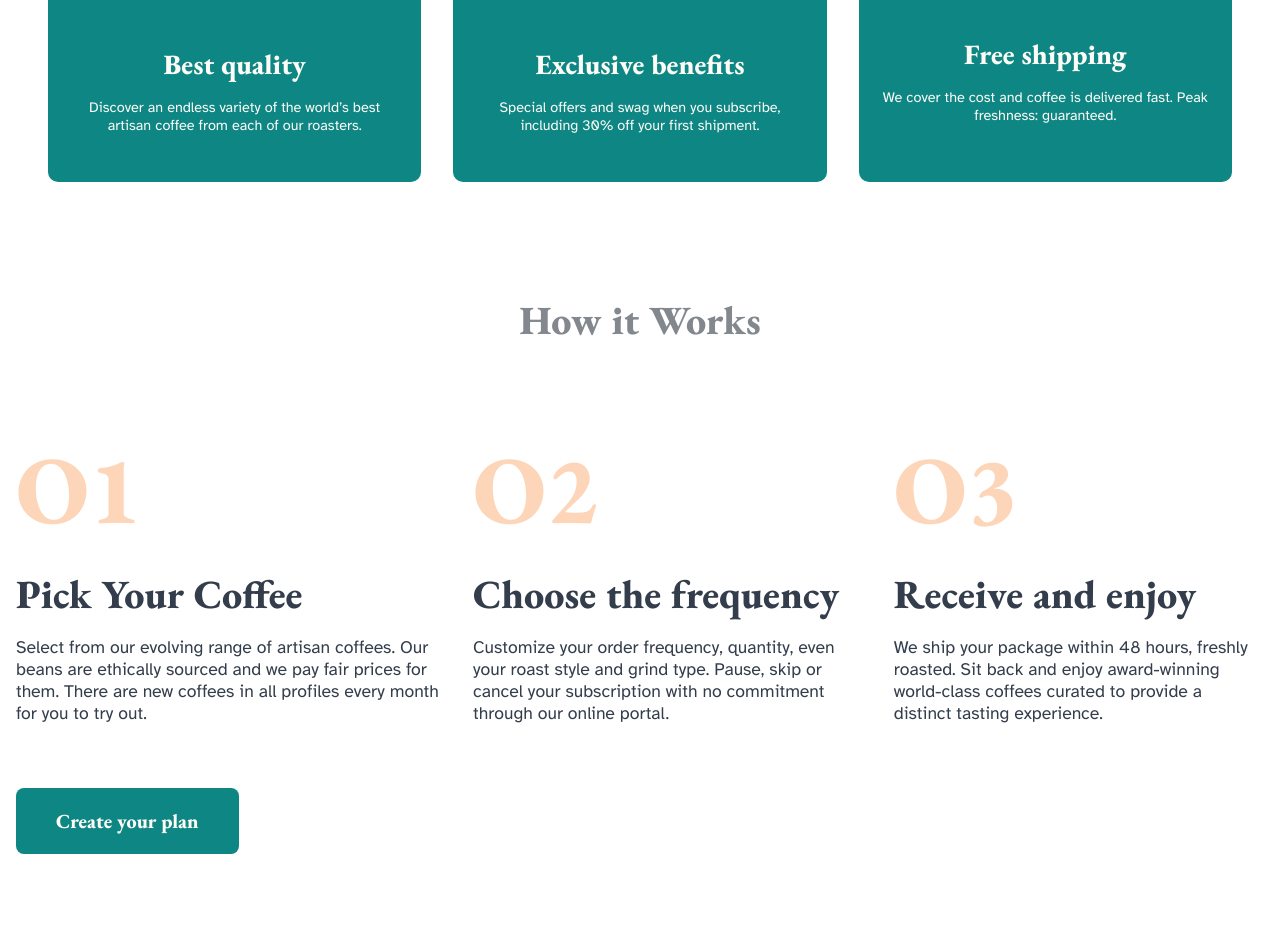
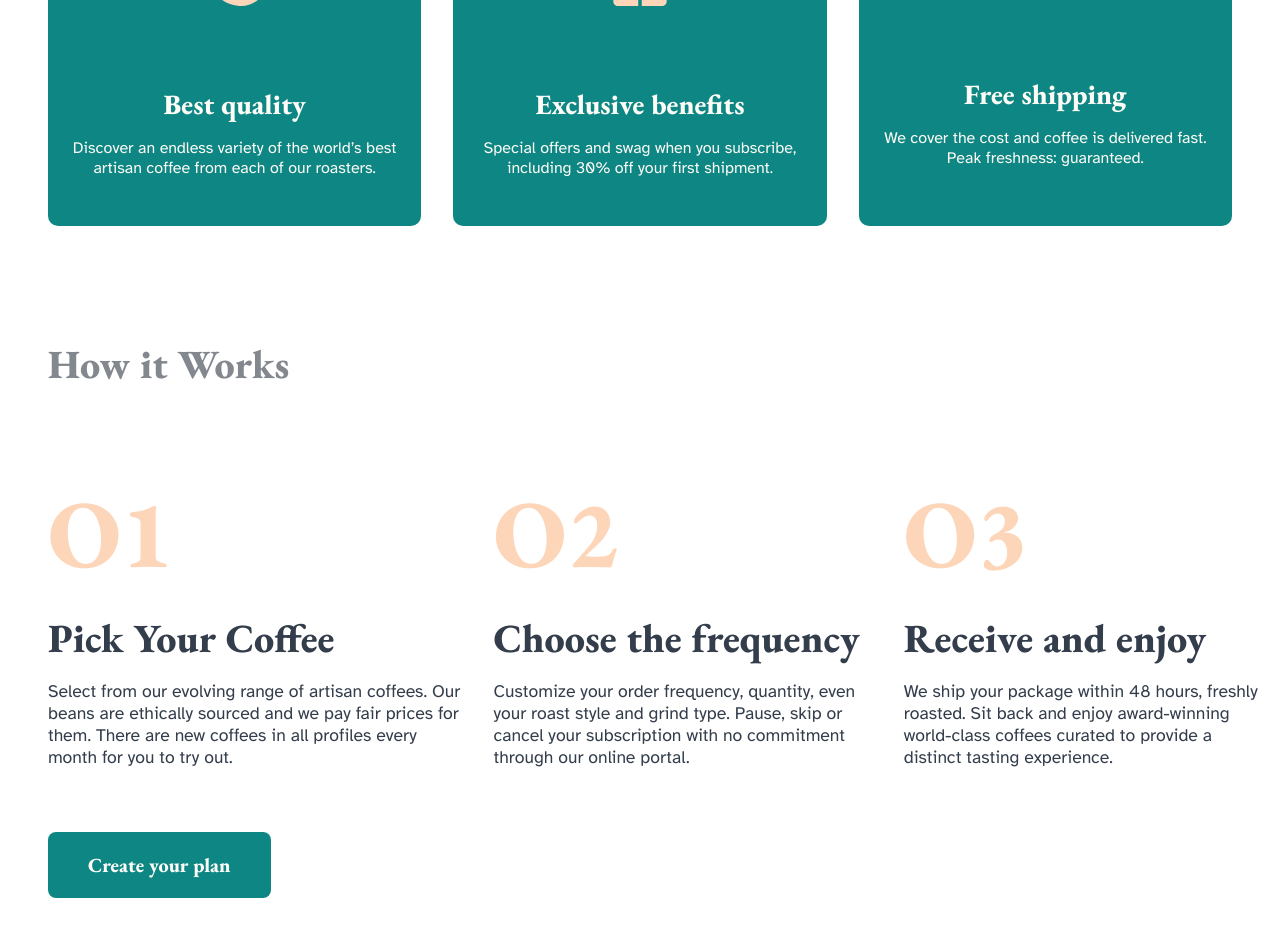
Before and after one commit to chingu-voyages/v41-toucans-team-04, a React (Create React App) app: page / in a window 1280 px wide. Shown: the part 1860-2796 px from the top of the page. Built offline with nearby package versions, Linux system fonts and the light colour scheme.

Commit message:
refractor css, cleaned the layout

```diff
--- a/src/components/Main.css
+++ b/src/components/Main.css
@@ -8,6 +8,15 @@ h6,
 .btn {
 	font-family: 'EB Garamond', serif;
 	font-weight: 800;
+}
+p {
+	text-align: center;
+	font-size: 1rem;
+}
+@media (min-width: 640px) {
+	p {
+		text-align: left;
+	}
 }
 .btn {
 	color: var(--main-white);
@@ -23,6 +32,13 @@ h6,
 .btn:hover {
 	opacity: 0.75;
 	color: var(--main-orange);
+}
+/* container */
+@media (min-width: 1280px) {
+	.container {
+		max-width: 1280px;
+		margin: 0 auto;
+	}
 }
 /* sections */
 .showcase,
@@ -56,7 +72,6 @@ h6,
 	font-size: 1rem;
 	line-height: 1.4;
 	z-index: 2;
-	text-align: center;
 }
 .main-video {
 	position: absolute;
@@ -88,18 +103,12 @@ h6,
 	.main-text {
 		max-width: 60%;
 		font-size: 1.1rem;
-		text-align: left;
 	}
 	.main-btn {
 		font-size: 1.5rem;
 	}
 }
 @media (min-width: 1280px) {
-	/* container */
-	.container {
-		max-width: 1280px;
-		margin: 0 auto;
-	}
 	.main-title {
 		font-size: 5rem;
 		margin-top: 3rem;
@@ -163,10 +172,6 @@ h6,
 	max-width: 320px;
 	height: auto;
 }
-.showcase-item p {
-	font-size: 1rem;
-	text-align: center;
-}
 @media (min-width: 640px) {
 	.showcase-item {
 		flex-direction: row;
@@ -177,9 +182,7 @@ h6,
 		align-items: flex-start;
 		gap: 2.5rem;
 		margin-bottom: 2.5rem;
-	}
-	.showcase-item p {
-		text-align: left;
+		width: 50%;
 	}
 }
 @media (min-width: 1280px) {
@@ -212,7 +215,6 @@ h6,
 	font-size: clamp(2.75rem, 8vw, 4rem);
 }
 .features-text {
-	font-size: 1rem;
 	text-align: center;
 	padding: 1rem;
 }
@@ -253,9 +255,6 @@ h6,
 .features-card-text h4 {
 	font-size: 1.75rem;
 }
-.features-card-text p {
-	font-size: 0.9rem;
-}
 @media (min-width: 480px) {
 	.features-text {
 		width: 80%;
@@ -268,7 +267,7 @@ h6,
 	.features-card img {
 		margin: 1rem 1.5rem;
 	}
-	.features-card-text {
+	.features-card-text > * {
 		align-items: flex-start;
 		text-align: left;
 	}
@@ -287,7 +286,7 @@ h6,
 	.features-card img {
 		margin: 1rem;
 	}
-	.features-card-text {
+	.features-card-text > * {
 		align-items: center;
 		text-align: center;
 	}
@@ -321,7 +320,6 @@ h6,
 	display: flex;
 	flex-direction: column;
 	align-items: center;
-	text-align: center;
 	gap: 1rem;
 }
 .works-item .works-item-no {
@@ -338,16 +336,16 @@ h6,
 	margin: 2rem 0;
 }
 @media (min-width: 768px) {
+	.works-container {
+		align-items: flex-start;
+		padding-left: 3rem;
+	}
 	.works-items {
 		flex-direction: row;
-		align-items: center;
+		align-items: flex-start;
 	}
 	.works-item {
 		align-items: flex-start;
 		text-align: left;
-		justify-content: stretch;
-	}
-	.works .btn {
-		align-self: flex-start;
 	}
 }
```
